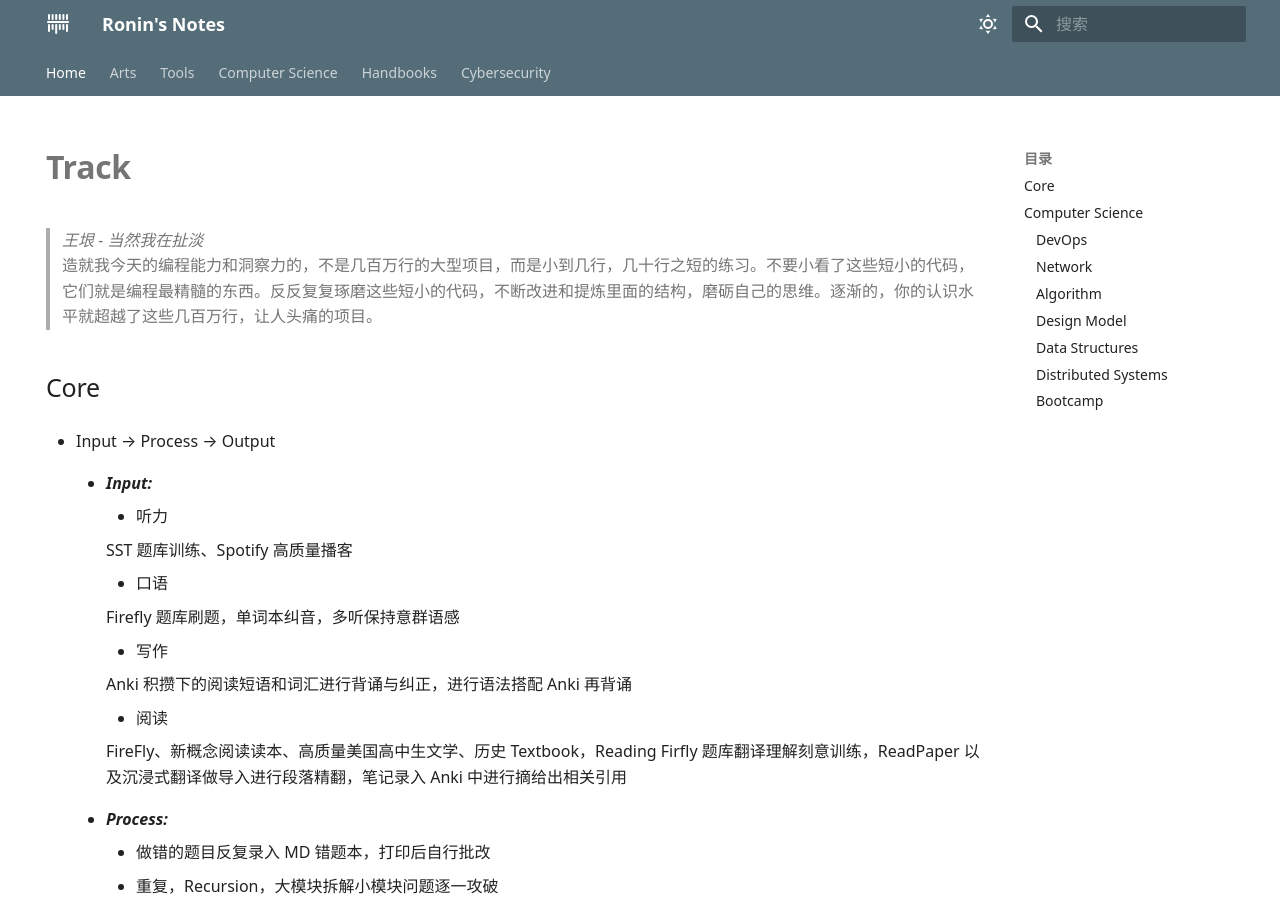
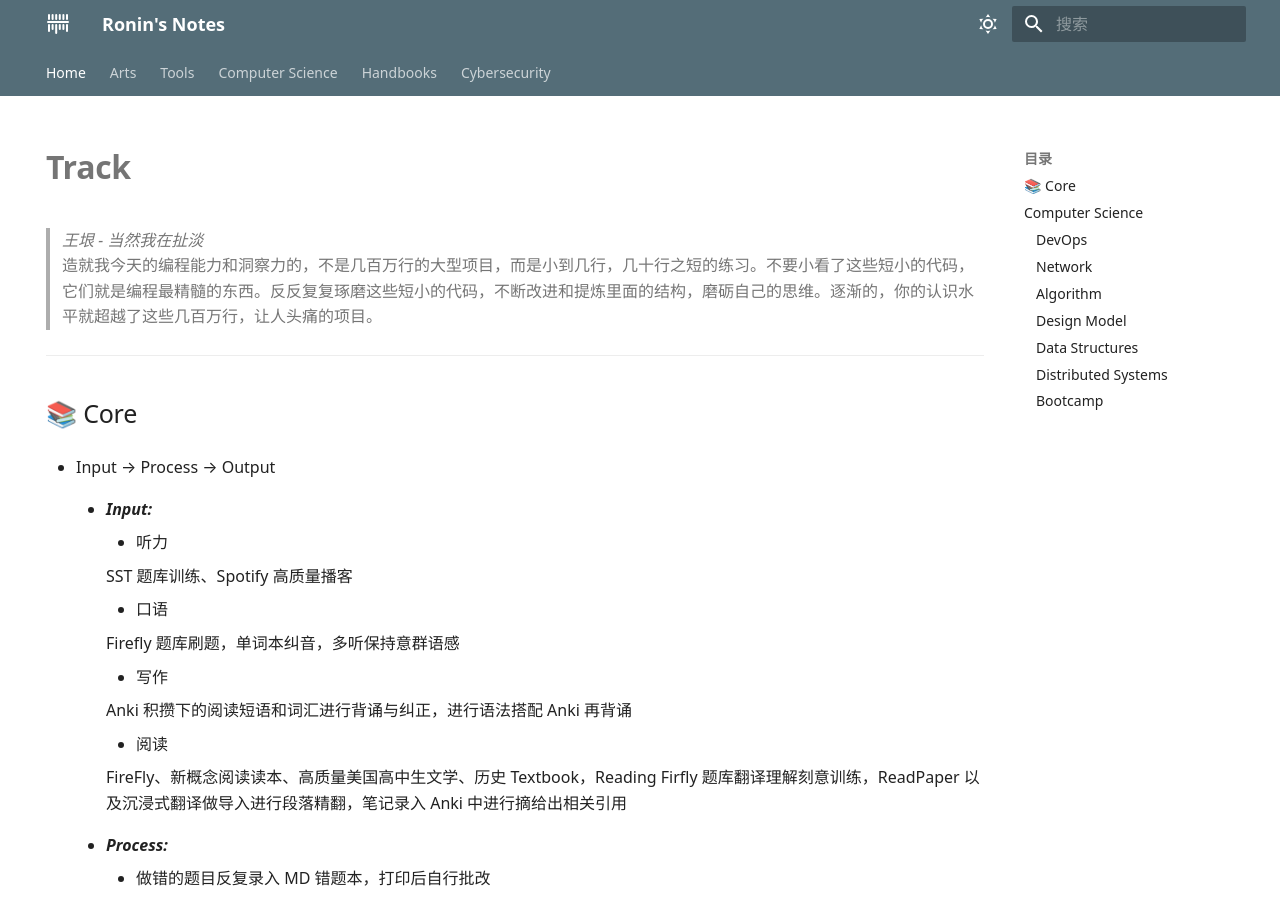
Before and after one commit to itchat/mkdocs, an MkDocs documentation site: the page built from docs/index.md, in a window 1280 px wide and 900 px high. Built offline with MkDocs 1.6.1 and Material for MkDocs 9.7.7, drawn with Linux system fonts in a browser that asks for light colours; a style sheet for code colours, icons or effects is not loaded.

```diff
--- a/docs/index.md
+++ b/docs/index.md
@@ -10,7 +10,9 @@ hide:
 造就我今天的编程能力和洞察力的，不是几百万行的大型项目，而是小到几行，几十行之短的练习。不要小看了这些短小的代码，它们就是编程最精髓的东西。反反复复琢磨这些短小的代码，不断改进和提炼里面的结构，磨砺自己的思维。逐渐的，你的认识水平就超越了这些几百万行，让人头痛的项目。
 >
 
-## Core
+---
+
+## 📚 Core
 
 - Input → Process → Output
     - ***Input:***
```
